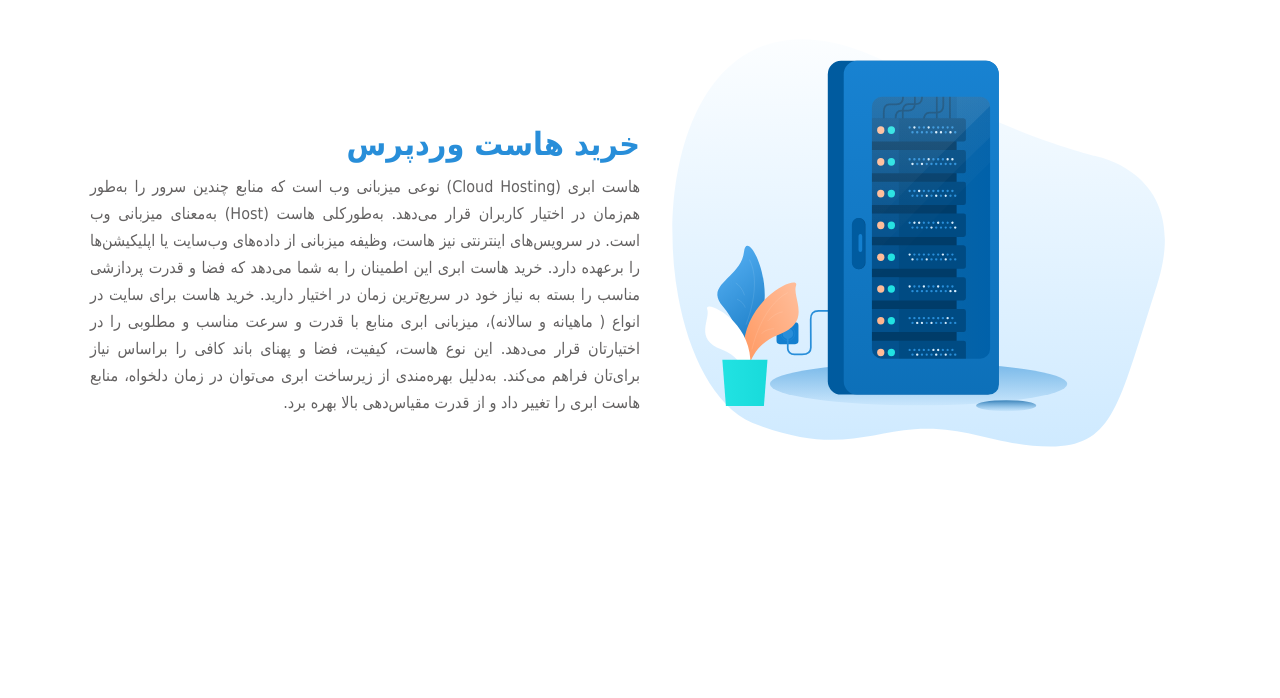
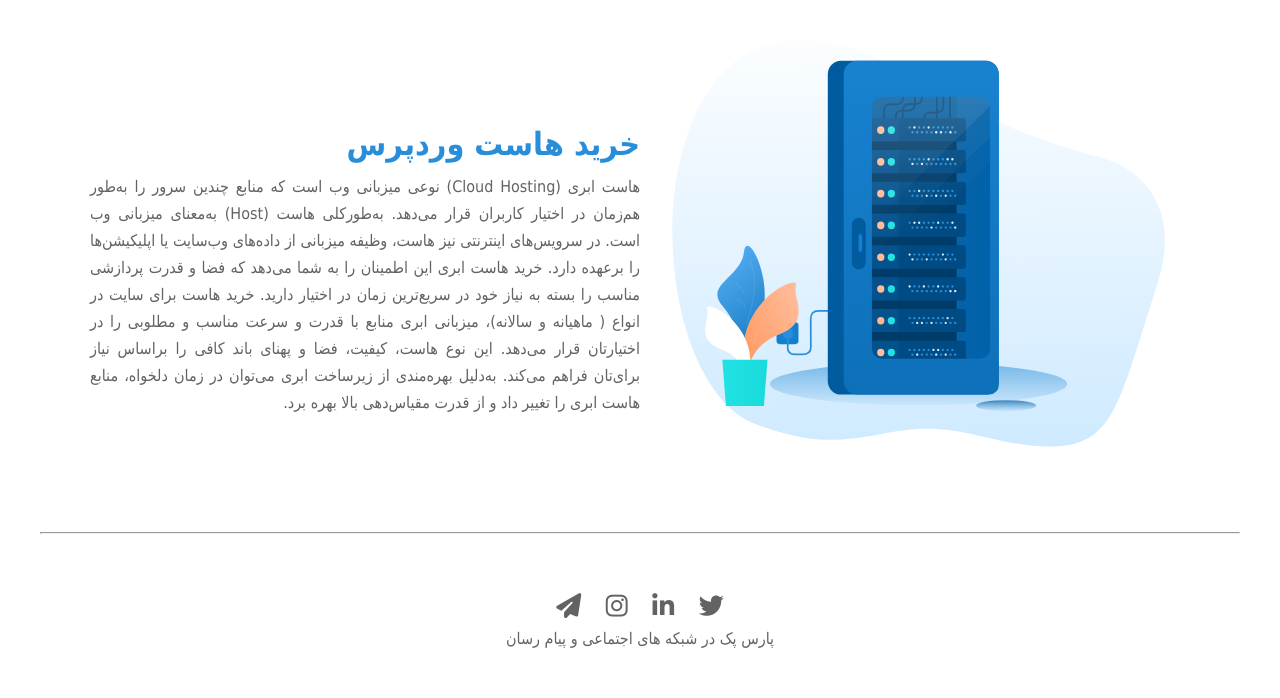
Before and after one commit to fatemmekhavari/pars-pack, a plain HTML site: page index.html in a window 1280 px wide. Shown: the part 3261-3959 px from the top of the page. Before the commit the page ends 3793 px from the top, so only its background shows below. Drawn offline with Linux system fonts and the light colour scheme; a small style sheet from the web is missing.

Commit message:
add footer section

```diff
--- a/index.html
+++ b/index.html
@@ -98,6 +98,16 @@
             </div>
            </div>
         </div>
+        <hr>
+        <div class="footer-section">
+            <div class="socials">
+                <i class="fa-brands fa-twitter"></i>
+                <i class="fa-brands fa-linkedin-in"></i>
+                <i class="fa-brands fa-instagram"></i>
+                <i class="fa-solid fa-paper-plane"></i>
+                <p>پارس پک در شبکه های اجتماعی و پیام رسان</p>
+            </div>
+        </div>
     </div>
 </body>
 </html>
--- a/styles/style.css
+++ b/styles/style.css
@@ -128,3 +128,16 @@ body{
 .feature:nth-child(even){
     flex-direction: row-reverse;
 }
+.footer-section{
+    text-align: center;
+    padding: 50px 0;
+}
+.socials{
+    text-align: center;
+    color: #646262;
+
+}
+.socials i{
+    font-size: 25px;
+    padding: 10px;
+}
```
